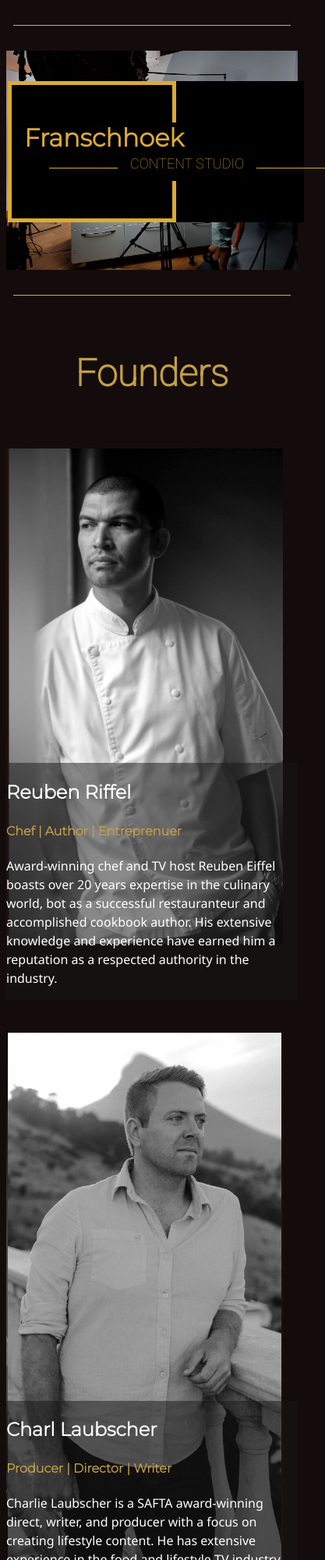
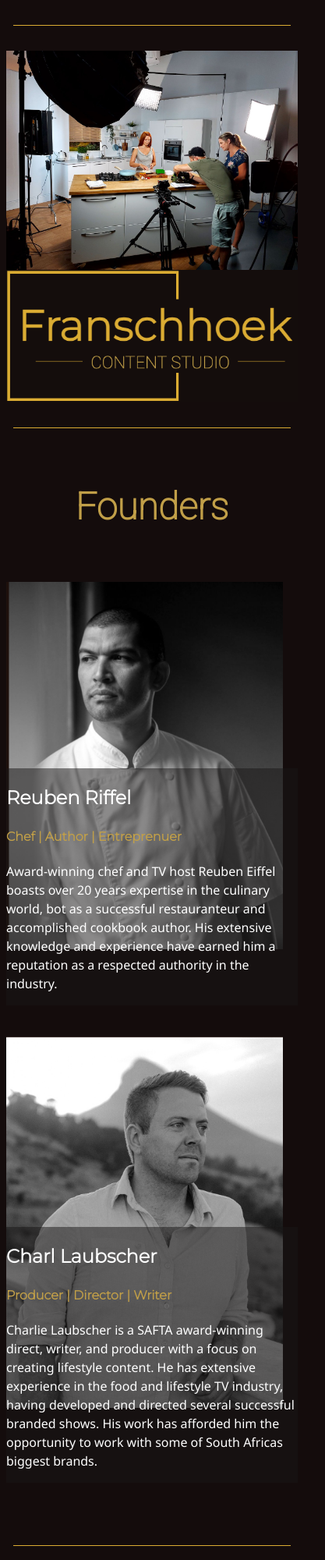
Before and after one commit to tony2tones/fs-content-studio, a website: page index.html in a window 390 px wide. Shown: the top 2000 px of the page at 78% size, 417 px wide, since content can reach past the window. Drawn offline with Linux system fonts and the light colour scheme.

Commit message:
fixed images added cropped images and adjusted styles for the damn logo and splash pages

```diff
--- a/index.html
+++ b/index.html
@@ -47,7 +47,9 @@
       <div class="header-image">
         <img src="./assets/images/work-image.jpeg" alt="" srcset="" />
       </div>
-      <div class="banner"></div>
+      <div class="header-image mobile">
+      <img src="./assets/images/fc-content-studio-logo.png" alt="" srcset="" />
+      </div>
       <div class="logo-holder">
         <div class="wrapper-banner min">
           <div class="logo-container">
@@ -71,7 +73,7 @@
       <div class="container">
         <div class="founders">
           <div class="profile-container">
-            <img class="profile-img" src="./assets/images/proChef.png" alt="" />
+            <img class="profile-img" src="./assets/images/proChefCrop.png" alt="" />
           </div>
           <div class="description-container">
             <h2>Reuben Riffel</h2>
@@ -90,7 +92,7 @@
           <div class="profile-container">
             <img
               class="profile-img"
-              src="./assets/images/filmDirector.png"
+              src="./assets/images/filmDirectorCrop.png"
               alt=""
             />
           </div>
--- a/styles.css
+++ b/styles.css
@@ -105,6 +105,13 @@
   background-color: #020001;
   top: 6.5rem;
   left: 6.3rem;
+}
+
+.logo-holder{
+  display: block;
+}
+.header-image.mobile {
+  display: none;
 }
 /* FC conetnt studio Logo styles */
 .logo-container {
@@ -274,6 +281,12 @@
 
 /* Small devices (phones) */
 @media (max-width: 700px) {
+  .header-image.mobile {
+    display: block;
+  }
+  .logo-holder{
+    display: none;
+  }
   .container {
     padding-right: 0;
     padding-left: 0;
@@ -309,7 +322,7 @@
     gap: 2.5rem;
   }
 
-  @media (max-width: 666px) {
+  @media (max-width: 670px) {
     /* //small change÷ */
     .logo-container {
       max-width: auto; /* Reduce the width at smaller screen sizes */
@@ -329,6 +342,10 @@
     .subtitle {
       font-size: large; /* Adjust the font size of the subtitle */
     }
+    .sub-text {
+      display: flex;
+      flex-direction: column;
+    }
   }
 
   /* img {
```
Also changed, not shown: assets/images/fc-content-studio-logo.png (added), assets/images/filmDirectorCrop.png (added), assets/images/proChefCrop.png (added).
